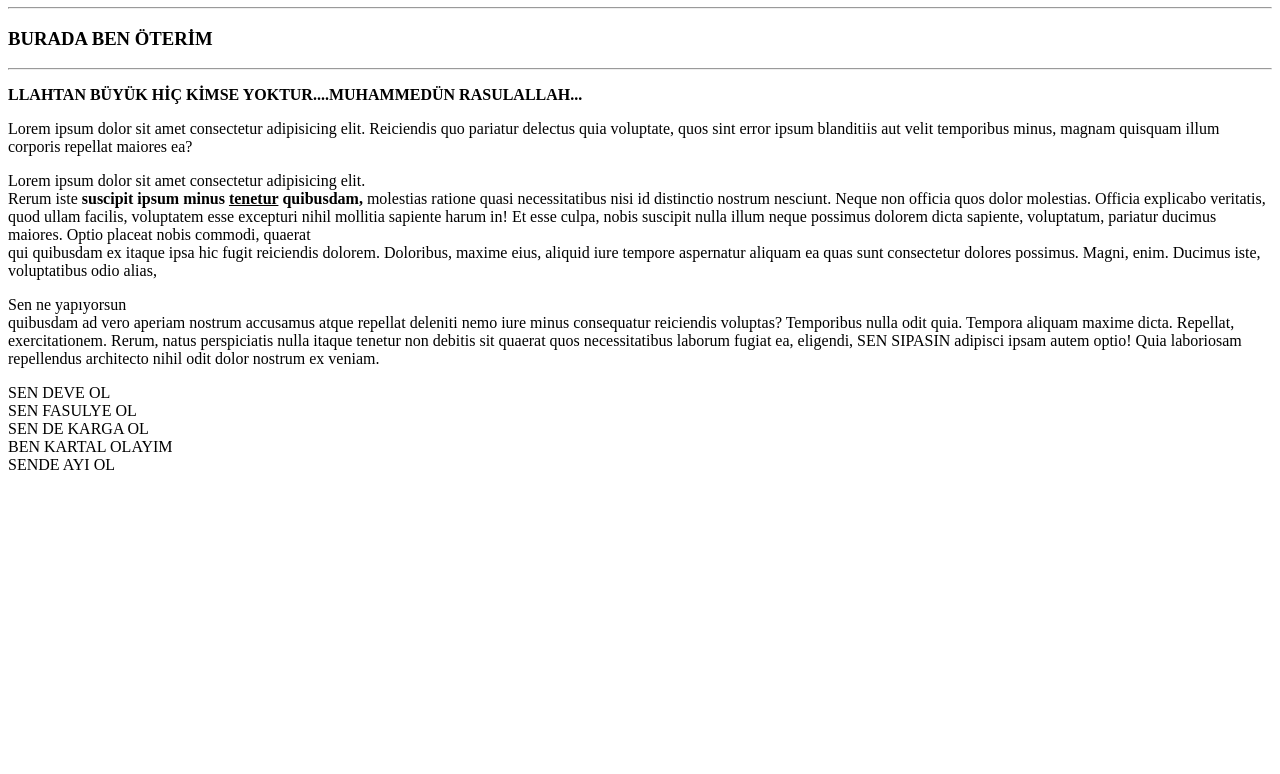
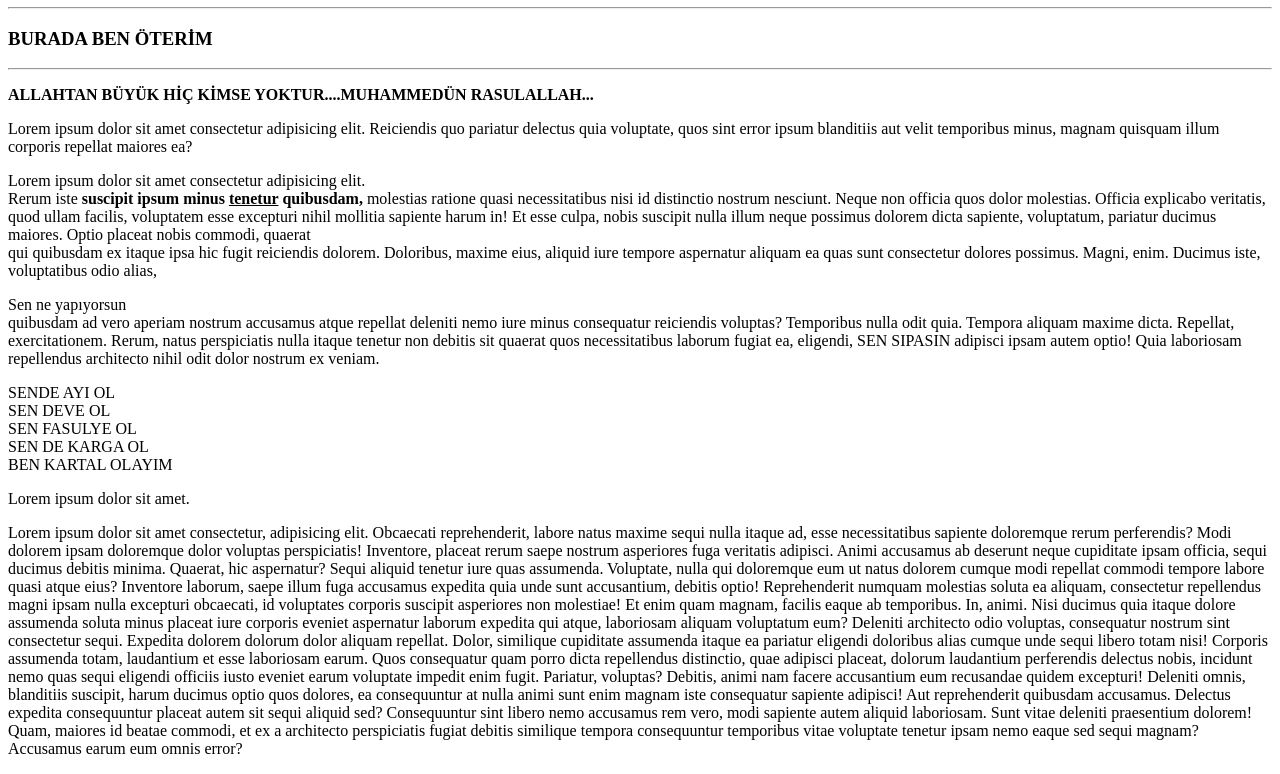
Before and after one commit to canhsan/HTML-CSS, a plain HTML site: page index.html in a window 1280 px wide. Shown: the part 73-847 px from the top of the page. Before the commit the page ends 800 px from the top, so only its background shows below. Drawn offline with Linux system fonts and the light colour scheme.

Commit message:
28/04/2023

```diff
--- a/index.html
+++ b/index.html
@@ -1,35 +1,71 @@
 <!DOCTYPE html>
 <html lang="en">
+
 <head>
   <meta charset="UTF-8">
   <meta http-equiv="X-UA-Compatible" content="IE=edge">
   <meta name="viewport" content="width=device-width, initial-scale=1.0">
   <title>Hasan Can ilk HTML Sayfası</title>
 </head>
+
 <body>
   <!--  burası yorum parargrafıdır.Nasıl yapılır.SHİFT+ALT+A tuşu ile otamatik yapılır.-->
   <!--buda elle yapılır -->
-
-  <h1>BURASI BENIM ÇÖPLÜĞÜM</h1>
+<!-- ne yani şimdi bu gözükmüyor mu? -->
+  <h1>BURASI BENİM ÇÖPLÜĞÜM</h1>
   <hr>
   <h3>BURADA BEN ÖTERİM</h3>
   <hr>
 
-  <p> <strong>LLAHTAN BÜYÜK HİÇ KİMSE YOKTUR....MUHAMMEDÜN RASULALLAH...</strong> </p>
-  <p>Lorem ipsum dolor sit amet consectetur adipisicing elit. Reiciendis quo pariatur delectus quia voluptate, quos sint error ipsum blanditiis aut velit temporibus minus, magnam quisquam illum corporis repellat maiores ea?</p>
+  <p> <strong>ALLAHTAN BÜYÜK HİÇ KİMSE YOKTUR....MUHAMMEDÜN RASULALLAH...</strong> </p>
+  <p>Lorem ipsum dolor sit amet consectetur adipisicing elit. Reiciendis quo pariatur delectus quia voluptate, quos sint
+    error ipsum blanditiis aut velit temporibus minus, magnam quisquam illum corporis repellat maiores ea?</p>
   <p>Lorem ipsum dolor sit amet consectetur adipisicing elit. <br>
-    Rerum iste  <strong>suscipit  ipsum <i></i>minus <u>tenetur</u>  </i> quibusdam,</strong> molestias ratione quasi necessitatibus nisi id distinctio nostrum nesciunt. Neque non officia quos dolor molestias.
-  Officia explicabo veritatis, quod ullam facilis, voluptatem esse excepturi nihil mollitia sapiente harum in! Et esse culpa, nobis suscipit nulla illum neque possimus dolorem dicta sapiente, voluptatum, pariatur ducimus maiores.
+    Rerum iste <strong>suscipit ipsum <i></i>minus <u>tenetur</u> </i> quibusdam,</strong> molestias ratione quasi
+    necessitatibus nisi id distinctio nostrum nesciunt. Neque non officia quos dolor molestias.
+    Officia explicabo veritatis, quod ullam facilis, voluptatem esse excepturi nihil mollitia sapiente harum in! Et esse
+    culpa, nobis suscipit nulla illum neque possimus dolorem dicta sapiente, voluptatum, pariatur ducimus maiores.
     Optio placeat nobis commodi, quaerat <br>
-   qui quibusdam ex itaque ipsa hic fugit reiciendis  dolorem.  Doloribus, maxime eius, aliquid iure tempore aspernatur aliquam ea quas sunt consectetur dolores possimus. Magni, enim.
-  Ducimus iste, voluptatibus odio alias, <div>Sen ne yapıyorsun</div> quibusdam ad vero aperiam nostrum accusamus atque repellat deleniti nemo iure minus consequatur reiciendis voluptas? Temporibus nulla odit quia. Tempora aliquam maxime dicta. Repellat, exercitationem.
-  Rerum, natus perspiciatis nulla itaque tenetur non debitis sit quaerat quos necessitatibus laborum fugiat ea,  eligendi,
-  <span>SEN SIPASIN</span> adipisci ipsam autem optio! Quia laboriosam repellendus architecto nihil odit dolor nostrum ex veniam.</p>
+    qui quibusdam ex itaque ipsa hic fugit reiciendis dolorem. Doloribus, maxime eius, aliquid iure tempore aspernatur
+    aliquam ea quas sunt consectetur dolores possimus. Magni, enim.
+    Ducimus iste, voluptatibus odio alias,
+  <div>Sen ne yapıyorsun</div> quibusdam ad vero aperiam nostrum accusamus atque repellat deleniti nemo iure minus
+  consequatur reiciendis voluptas? Temporibus nulla odit quia. Tempora aliquam maxime dicta. Repellat, exercitationem.
+  Rerum, natus perspiciatis nulla itaque tenetur non debitis sit quaerat quos necessitatibus laborum fugiat ea,
+  eligendi,
+  <span>SEN SIPASIN</span> adipisci ipsam autem optio! Quia laboriosam repellendus architecto nihil odit dolor nostrum
+  ex veniam.</p>
+  <div>SENDE AYI OL</div>
   <div>SEN DEVE OL</div>
   <div>SEN FASULYE OL</div>
   <div>SEN DE KARGA OL</div>
   <div>BEN KARTAL OLAYIM</div>
-<div>SENDE AYI OL</div>
+  <p>Lorem ipsum dolor sit amet.</p>
+  <p>Lorem ipsum dolor sit amet consectetur, adipisicing elit. Obcaecati reprehenderit, labore natus maxime sequi nulla
+    itaque ad, esse necessitatibus sapiente doloremque rerum perferendis? Modi dolorem ipsam doloremque dolor voluptas
+    perspiciatis!
+    Inventore, placeat rerum saepe nostrum asperiores fuga veritatis adipisci. Animi accusamus ab deserunt neque
+    cupiditate ipsam officia, sequi ducimus debitis minima. Quaerat, hic aspernatur? Sequi aliquid tenetur iure quas
+    assumenda.
+    Voluptate, nulla qui doloremque eum ut natus dolorem cumque modi repellat commodi tempore labore quasi atque eius?
+    Inventore laborum, saepe illum fuga accusamus expedita quia unde sunt accusantium, debitis optio!
+    Reprehenderit numquam molestias soluta ea aliquam, consectetur repellendus magni ipsam nulla excepturi obcaecati, id
+    voluptates corporis suscipit asperiores non molestiae! Et enim quam magnam, facilis eaque ab temporibus. In, animi.
+    Nisi ducimus quia itaque dolore assumenda soluta minus placeat iure corporis eveniet aspernatur laborum expedita qui
+    atque, laboriosam aliquam voluptatum eum? Deleniti architecto odio voluptas, consequatur nostrum sint consectetur
+    sequi.
+    Expedita dolorem dolorum dolor aliquam repellat. Dolor, similique cupiditate assumenda itaque ea pariatur eligendi
+    doloribus alias cumque unde sequi libero totam nisi! Corporis assumenda totam, laudantium et esse laboriosam earum.
+    Quos consequatur quam porro dicta repellendus distinctio, quae adipisci placeat, dolorum laudantium perferendis
+    delectus nobis, incidunt nemo quas sequi eligendi officiis iusto eveniet earum voluptate impedit enim fugit.
+    Pariatur, voluptas?
+    Debitis, animi nam facere accusantium eum recusandae quidem excepturi! Deleniti omnis, blanditiis suscipit, harum
+    ducimus optio quos dolores, ea consequuntur at nulla animi sunt enim magnam iste consequatur sapiente adipisci!
+    Aut reprehenderit quibusdam accusamus. Delectus expedita consequuntur placeat autem sit sequi aliquid sed?
+    Consequuntur sint libero nemo accusamus rem vero, modi sapiente autem aliquid laboriosam. Sunt vitae deleniti
+    praesentium dolorem!
+    Quam, maiores id beatae commodi, et ex a architecto perspiciatis fugiat debitis similique tempora consequuntur
+    temporibus vitae voluptate tenetur ipsam nemo eaque sed sequi magnam? Accusamus earum eum omnis error?</p>
+</body>
 
-</body>
 </html>
```
Lines whose indentation alone changed are shown as unchanged.
